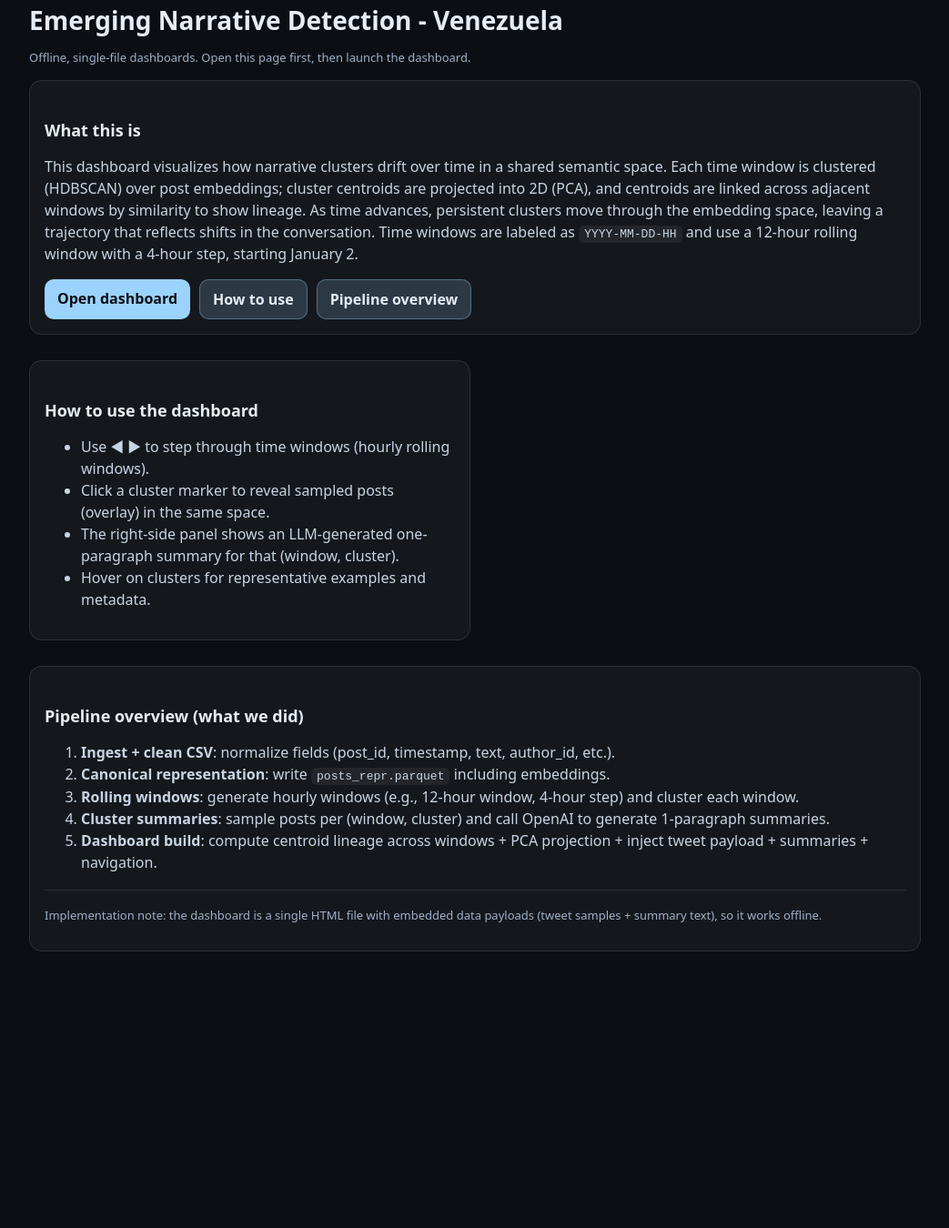
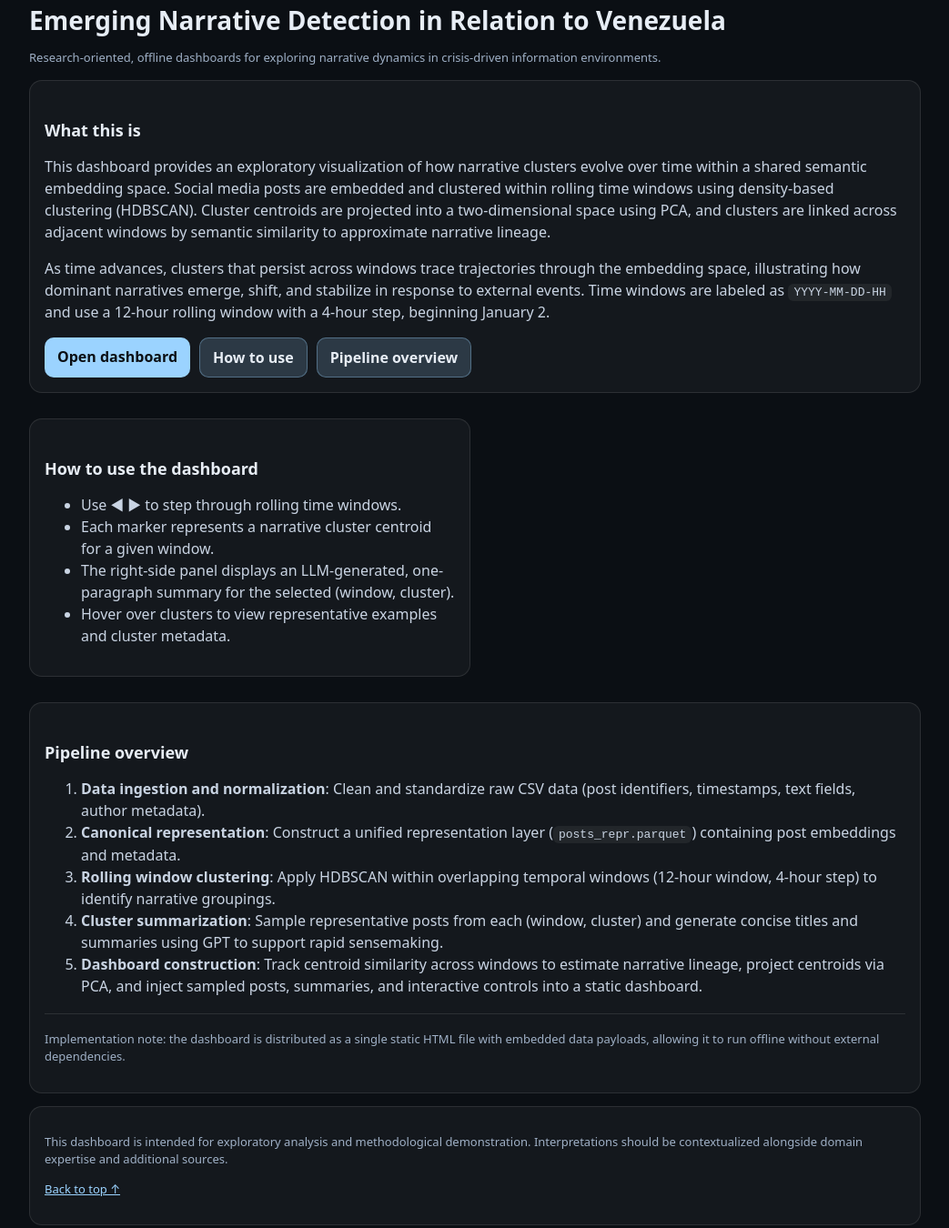
Before and after one commit to davidthfarr/sensemaking, a plain HTML site: page index.html in a window 1280 px wide. Shown: the part 25-1375 px from the top of the page at 91% size, without its empty margins (118-1161 px from the left). Before the commit the page ends 1145 px from the top, so only its background shows below. Drawn offline with Linux system fonts and the light colour scheme.

Commit message:
Update index.html

```diff
--- a/index.html
+++ b/index.html
@@ -3,47 +3,130 @@
 <head>
   <meta charset="utf-8" />
   <meta name="viewport" content="width=device-width,initial-scale=1" />
-  <title>Detecting Emerging Narratives in Relation to Venezuela</title>
+  <title>Emerging Narrative Detection in Relation to Venezuela</title>
+
   <style>
-  @media (max-width: 700px) {
-    .wrap { padding-right: 18px; }
-  }
-</style>
-  <style>
-    body { margin:0; font-family: system-ui, -apple-system, Segoe UI, Roboto, Arial, sans-serif; background:#0b0f14; color:#e7edf5; }
-    .wrap { max-width: 980px; margin: 0 auto; padding: 28px 18px 60px; }
-    h1 { font-size: 28px; margin: 0 0 10px; }
-    h2 { font-size: 18px; margin: 26px 0 8px; }
-    p, li { line-height: 1.5; color:#c9d4e3; }
-    .card { background: rgba(255,255,255,0.04); border: 1px solid rgba(255,255,255,0.10); border-radius: 14px; padding: 16px; margin: 14px 0; }
-    .btnrow { display:flex; gap:10px; flex-wrap:wrap; margin-top: 12px; }
-    a.btn { display:inline-block; text-decoration:none; color:#0b0f14; background:#9bd3ff; padding:10px 14px; border-radius: 10px; font-weight: 650; }
-    a.btn.secondary { background: rgba(155,211,255,0.18); color:#e7edf5; border:1px solid rgba(155,211,255,0.35); }
-    code { background: rgba(255,255,255,0.06); padding: 2px 6px; border-radius: 6px; }
-    .grid { display:grid; grid-template-columns: 1fr; gap: 10px; }
-    @media (min-width: 900px) { .grid { grid-template-columns: 1fr 1fr; } }
-    .small { font-size: 13px; color:#9fb0c6; }
-    .hr { height:1px; background: rgba(255,255,255,0.10); margin: 18px 0; }
+    body {
+      margin: 0;
+      font-family: system-ui, -apple-system, Segoe UI, Roboto, Arial, sans-serif;
+      background: #0b0f14;
+      color: #e7edf5;
+    }
+
+    .wrap {
+      max-width: 980px;
+      margin: 0 auto;
+      padding: 28px 18px 60px;
+    }
+
+    h1 {
+      font-size: 28px;
+      margin: 0 0 10px;
+    }
+
+    h2 {
+      font-size: 18px;
+      margin: 26px 0 8px;
+    }
+
+    p, li {
+      line-height: 1.5;
+      color: #c9d4e3;
+    }
+
+    .card {
+      background: rgba(255,255,255,0.04);
+      border: 1px solid rgba(255,255,255,0.10);
+      border-radius: 14px;
+      padding: 16px;
+      margin: 14px 0;
+    }
+
+    .btnrow {
+      display: flex;
+      gap: 10px;
+      flex-wrap: wrap;
+      margin-top: 12px;
+    }
+
+    a.btn {
+      display: inline-block;
+      text-decoration: none;
+      color: #0b0f14;
+      background: #9bd3ff;
+      padding: 10px 14px;
+      border-radius: 10px;
+      font-weight: 650;
+    }
+
+    a.btn.secondary {
+      background: rgba(155,211,255,0.18);
+      color: #e7edf5;
+      border: 1px solid rgba(155,211,255,0.35);
+    }
+
+    code {
+      background: rgba(255,255,255,0.06);
+      padding: 2px 6px;
+      border-radius: 6px;
+    }
+
+    .grid {
+      display: grid;
+      grid-template-columns: 1fr;
+      gap: 10px;
+    }
+
+    @media (min-width: 900px) {
+      .grid { grid-template-columns: 1fr 1fr; }
+    }
+
+    @media (max-width: 700px) {
+      .wrap { padding-right: 18px; }
+    }
+
+    .small {
+      font-size: 13px;
+      color: #9fb0c6;
+    }
+
+    .hr {
+      height: 1px;
+      background: rgba(255,255,255,0.10);
+      margin: 18px 0;
+    }
+
+    /* Optional: make links inside cards consistent */
+    a { color: #9bd3ff; }
   </style>
 </head>
+
 <body>
   <div class="wrap">
-    <h1>Emerging Narrative Detection - Venezuela</h1>
-    <p class="small">Offline, single-file dashboards. Open this page first, then launch the dashboard.</p>
+    <h1>Emerging Narrative Detection in Relation to Venezuela</h1>
+    <p class="small">
+      Research-oriented, offline dashboards for exploring narrative dynamics in crisis-driven information environments.
+    </p>
 
     <div class="card">
       <h2>What this is</h2>
       <p>
-        This dashboard visualizes how narrative clusters drift over time in a shared semantic space.
-        Each time window is clustered (HDBSCAN) over post embeddings; cluster centroids are projected into
-        2D (PCA), and centroids are linked across adjacent windows by similarity to show lineage.
-        As time advances, persistent clusters move through the embedding space, leaving a trajectory
-        that reflects shifts in the conversation.
+        This dashboard provides an exploratory visualization of how narrative clusters evolve over time within a shared
+        semantic embedding space. Social media posts are embedded and clustered within rolling time windows using
+        density-based clustering (HDBSCAN). Cluster centroids are projected into a two-dimensional space using PCA,
+        and clusters are linked across adjacent windows by semantic similarity to approximate narrative lineage.
+      </p>
+      <p>
+        As time advances, clusters that persist across windows trace trajectories through the embedding space,
+        illustrating how dominant narratives emerge, shift, and stabilize in response to external events.
         Time windows are labeled as <code>YYYY-MM-DD-HH</code> and use a 12-hour rolling window with a 4-hour step,
-        starting January 2.
+        beginning January&nbsp;2.
       </p>
+
       <div class="btnrow">
-        <a class="btn" href="./ven_narrative_drift_click.html">Open dashboard</a>
+        <a class="btn" href="./ven_narrative_drift_click.html" aria-label="Open narrative drift dashboard">
+          Open dashboard
+        </a>
         <a class="btn secondary" href="#how-to-use">How to use</a>
         <a class="btn secondary" href="#pipeline">Pipeline overview</a>
       </div>
@@ -53,26 +136,56 @@
       <div class="card" id="how-to-use">
         <h2>How to use the dashboard</h2>
         <ul>
-          <li>Use ◀ ▶ to step through time windows (hourly rolling windows).</li>
-          <li>Click a cluster marker to reveal sampled posts (overlay) in the same space.</li>
-          <li>The right-side panel shows an LLM-generated one-paragraph summary for that (window, cluster).</li>
-          <li>Hover on clusters for representative examples and metadata.</li>
+          <li>Use ◀ ▶ to step through rolling time windows.</li>
+          <li>Each marker represents a narrative cluster centroid for a given window.</li>
+          <li>The right-side panel displays an LLM-generated, one-paragraph summary for the selected (window, cluster).</li>
+          <li>Hover over clusters to view representative examples and cluster metadata.</li>
         </ul>
       </div>
     </div>
 
     <div class="card" id="pipeline">
-      <h2>Pipeline overview (what we did)</h2>
+      <h2>Pipeline overview</h2>
       <ol>
-        <li><b>Ingest + clean CSV</b>: normalize fields (post_id, timestamp, text, author_id, etc.).</li>
-        <li><b>Canonical representation</b>: write <code>posts_repr.parquet</code> including embeddings.</li>
-        <li><b>Rolling windows</b>: generate hourly windows (e.g., 12-hour window, 4-hour step) and cluster each window.</li>
-        <li><b>Cluster summaries</b>: sample posts per (window, cluster) and call OpenAI to generate 1-paragraph summaries.</li>
-        <li><b>Dashboard build</b>: compute centroid lineage across windows + PCA projection + inject tweet payload + summaries + navigation.</li>
+        <li>
+          <b>Data ingestion and normalization</b>:
+          Clean and standardize raw CSV data (post identifiers, timestamps, text fields, author metadata).
+        </li>
+        <li>
+          <b>Canonical representation</b>:
+          Construct a unified representation layer (<code>posts_repr.parquet</code>) containing post embeddings and metadata.
+        </li>
+        <li>
+          <b>Rolling window clustering</b>:
+          Apply HDBSCAN within overlapping temporal windows (12-hour window, 4-hour step) to identify narrative groupings.
+        </li>
+        <li>
+          <b>Cluster summarization</b>:
+          Sample representative posts from each (window, cluster) and generate concise titles and summaries using GPT to
+          support rapid sensemaking.
+        </li>
+        <li>
+          <b>Dashboard construction</b>:
+          Track centroid similarity across windows to estimate narrative lineage, project centroids via PCA,
+          and inject sampled posts, summaries, and interactive controls into a static dashboard.
+        </li>
       </ol>
+
       <div class="hr"></div>
+
       <p class="small">
-        Implementation note: the dashboard is a single HTML file with embedded data payloads (tweet samples + summary text), so it works offline.
+        Implementation note: the dashboard is distributed as a single static HTML file with embedded data payloads,
+        allowing it to run offline without external dependencies.
+      </p>
+    </div>
+
+    <div class="card">
+      <p class="small">
+        This dashboard is intended for exploratory analysis and methodological demonstration.
+        Interpretations should be contextualized alongside domain expertise and additional sources.
+      </p>
+      <p class="small">
+        <a href="#" aria-label="Back to top">Back to top ↑</a>
       </p>
     </div>
   </div>
```
